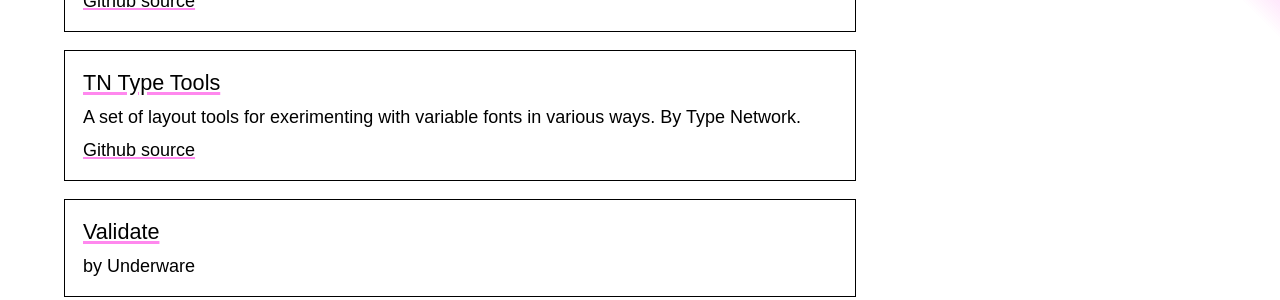
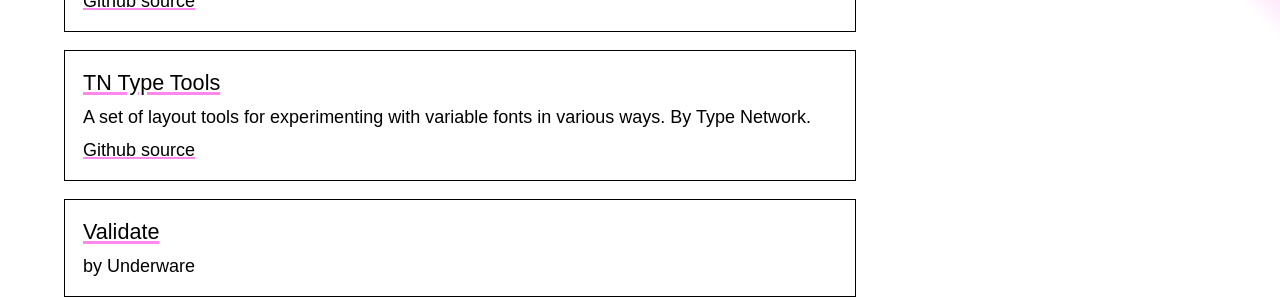
Before and after one commit to justinpenner/type-design-resources, a Jekyll site: the page built from index.md, in a window 1280 px wide and 900 px high, scrolled down 20049 px. Shown: the part 153-453 px from the top of the window. Built offline with Jekyll 4.4.1, drawn with Linux system fonts in a browser that asks for light colours; some web fonts are replaced.

Commit message:
Update data.yaml
Fix typo

```diff
--- a/_data/data.yaml
+++ b/_data/data.yaml
@@ -544,7 +544,7 @@
             description: by Underware
           - name: TN Type Tools
             url: https://typetools.typenetwork.com/
-            description: A set of layout tools for exerimenting with variable fonts in various ways. By Type Network.
+            description: A set of layout tools for experimenting with variable fonts in various ways. By Type Network.
             links:
               - name: Github source
                 url: https://github.com/FontBureau/variable-type-tools/
```
